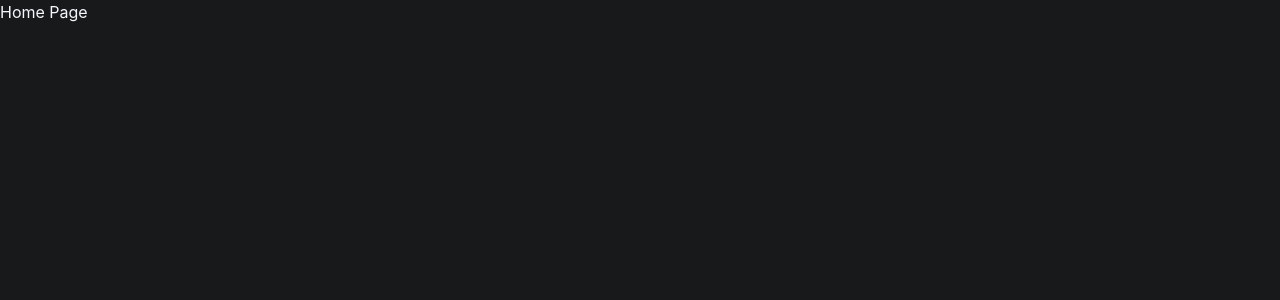
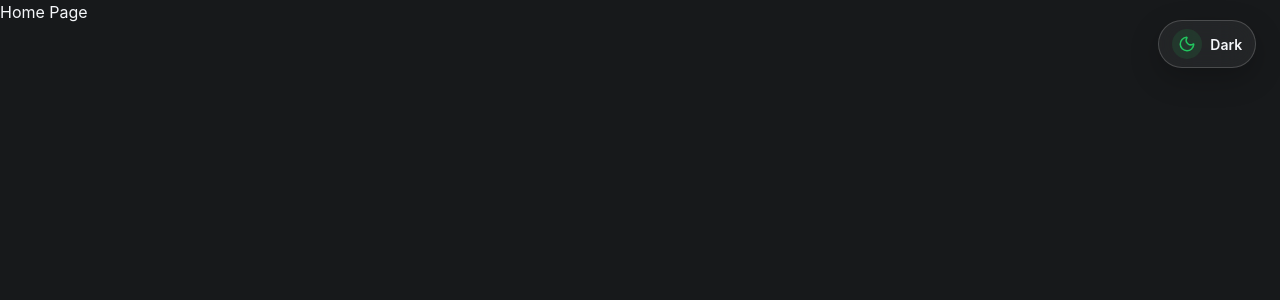
Before and after one commit to annnuspeaks/customer-churn-prediction, a React app in the folder frontend/: page / in a window 1280 px wide. Shown: the top 300 px of the page. Built offline with nearby package versions, Linux system fonts and the light colour scheme; the HTML template or start-up script is replaced by a standard one.

Commit message:
Implement global theme toggle

```diff
--- a/frontend/src/App.jsx
+++ b/frontend/src/App.jsx
@@ -1,4 +1,7 @@
+import { useEffect, useState } from "react";
 import { BrowserRouter, Navigate, Route, Routes } from "react-router-dom";
+
+import ThemeToggle from "./components/ThemeToggle/ThemeToggle";
 
 import Home from "./pages/Home/Home";
 import Prediction from "./pages/Prediction/Prediction";
@@ -7,9 +10,26 @@ import Support from "./pages/Support/Support";
 import "./App.css";
 
 function App() {
+  const [theme, setTheme] = useState("dark");
+
+  useEffect(() => {
+    document.documentElement.setAttribute("data-theme", theme);
+  }, [theme]);
+
+  const handleThemeToggle = () => {
+    setTheme((currentTheme) =>
+      currentTheme === "dark" ? "light" : "dark"
+    );
+  };
+
   return (
     <BrowserRouter>
       <div className="app">
+        <ThemeToggle
+          theme={theme}
+          onToggle={handleThemeToggle}
+        />
+
         <Routes>
           <Route path="/" element={<Home />} />
           <Route path="/prediction" element={<Prediction />} />
--- a/frontend/src/components/ThemeToggle/ThemeToggle.css
+++ b/frontend/src/components/ThemeToggle/ThemeToggle.css
@@ -0,0 +1,88 @@
+.theme-toggle {
+  position: fixed;
+  top: 1.25rem;
+  right: 1.5rem;
+  z-index: var(--z-floating);
+
+  display: inline-flex;
+  align-items: center;
+  gap: 0.55rem;
+
+  min-height: 42px;
+  padding: 0.5rem 0.8rem;
+
+  border: 1px solid var(--glass-border);
+  border-radius: var(--radius-pill);
+
+  color: var(--color-text-primary);
+  background: var(--glass-bg);
+
+  backdrop-filter: blur(var(--glass-blur));
+  -webkit-backdrop-filter: blur(var(--glass-blur));
+
+  box-shadow: var(--shadow-md);
+
+  transition:
+    transform var(--transition-normal),
+    background-color var(--transition-normal),
+    border-color var(--transition-normal),
+    box-shadow var(--transition-normal);
+}
+
+.theme-toggle:hover {
+  transform: translateY(-2px);
+  background: var(--glass-bg-hover);
+  border-color: var(--color-accent-border);
+  box-shadow: var(--shadow-accent);
+}
+
+.theme-toggle:focus-visible {
+  outline: 2px solid var(--color-accent);
+  outline-offset: 3px;
+}
+
+.theme-toggle__icon {
+  display: grid;
+  place-items: center;
+
+  width: 30px;
+  height: 30px;
+
+  border-radius: 50%;
+
+  color: var(--color-accent);
+  background: var(--color-accent-soft);
+}
+
+.theme-toggle__icon svg {
+  width: 18px;
+  height: 18px;
+}
+
+.theme-toggle__label {
+  font-size: var(--font-size-sm);
+  font-weight: var(--font-weight-semibold);
+  white-space: nowrap;
+}
+
+@media (max-width: 768px) {
+  .theme-toggle {
+    top: 1rem;
+    right: 1rem;
+  }
+}
+
+@media (max-width: 480px) {
+  .theme-toggle {
+    min-width: 42px;
+    width: 42px;
+    height: 42px;
+    padding: 0;
+
+    justify-content: center;
+  }
+
+  .theme-toggle__label {
+    display: none;
+  }
+}
--- a/frontend/src/components/ThemeToggle/ThemeToggle.jsx
+++ b/frontend/src/components/ThemeToggle/ThemeToggle.jsx
@@ -0,0 +1,26 @@
+import { Moon, Sun } from "lucide-react";
+import "./ThemeToggle.css";
+
+function ThemeToggle({ theme, onToggle }) {
+  const isDark = theme === "dark";
+
+  return (
+    <button
+      type="button"
+      className="theme-toggle"
+      onClick={onToggle}
+      aria-label={`Switch to ${isDark ? "light" : "dark"} theme`}
+      title={`Switch to ${isDark ? "light" : "dark"} theme`}
+    >
+      <span className="theme-toggle__icon">
+        {isDark ? <Moon size={18} /> : <Sun size={18} />}
+      </span>
+
+      <span className="theme-toggle__label">
+        {isDark ? "Dark" : "Light"}
+      </span>
+    </button>
+  );
+}
+
+export default ThemeToggle;
```
Also changed, not shown: 2 other files (tests, documents, lock files or other folders).
